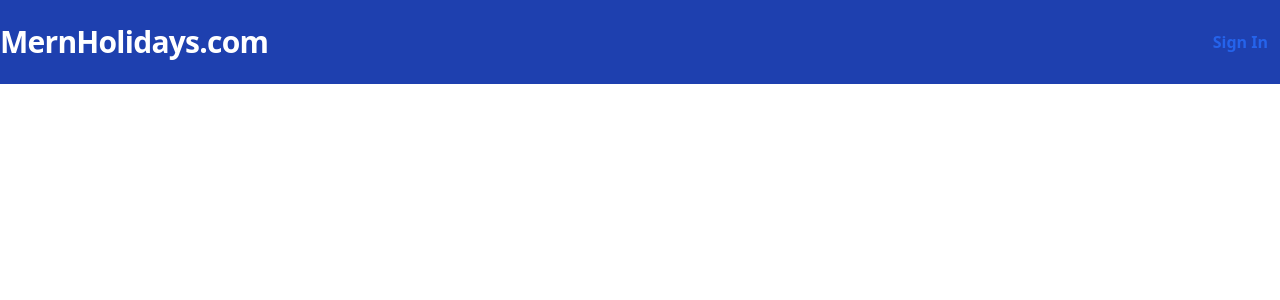
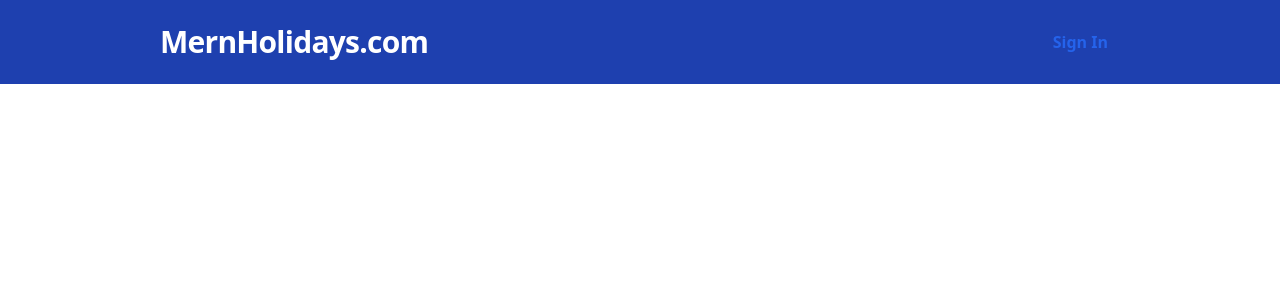
Before and after one commit to Presly-KM/PP6-HotelBooking-app, a React (Vite) app in the folder frontend/: page / in a window 1280 px wide. Shown: the top 300 px of the page. Built offline with nearby package versions, Linux system fonts and the light colour scheme.

Commit message:
container: {       padding: "10rem",

```diff
--- a/frontend/tailwind.config.js
+++ b/frontend/tailwind.config.js
@@ -3,6 +3,9 @@ export default {
   content: ["./index.html", "./src/**/*.{js,ts,jsx,tsx}"],
   theme: {
     extend: {},
+    container: {
+      padding: "10rem",
   },
   plugins: [],
 }
+}
```
